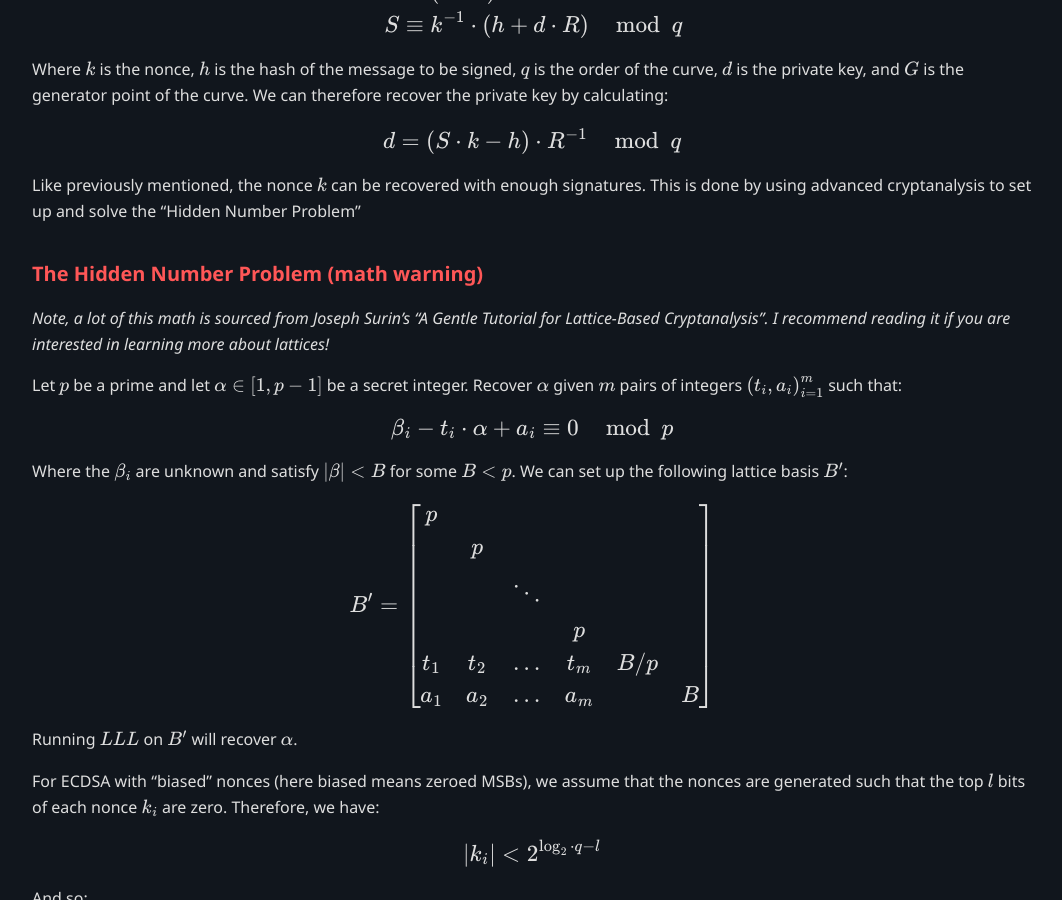
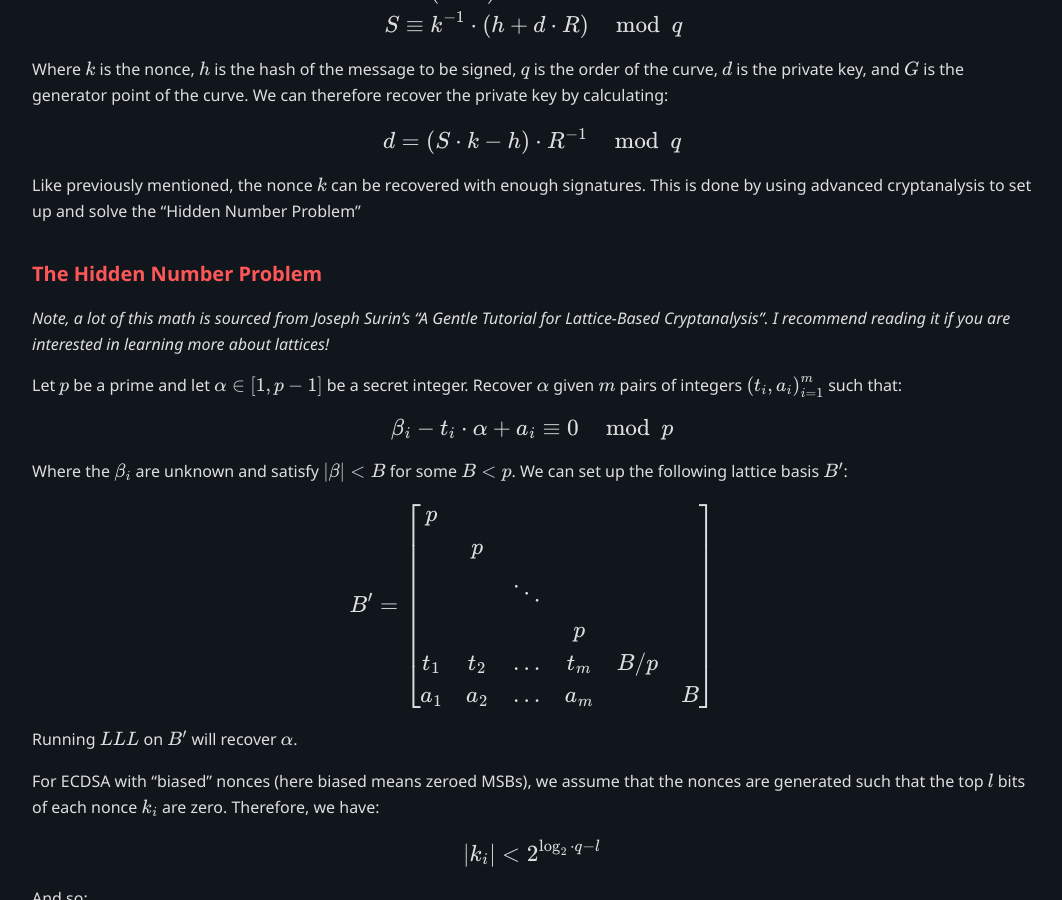
Before and after one commit to Zukane/zukane.github.io, a Jekyll site: the page built from docs/_posts/2025-03-10-my-signed-nonsense.md, in a window 1280 px wide and 900 px high, scrolled down 2334 px. Shown: the whole window, without its empty margins (108-1170 px from the left). Built offline with Jekyll 4.4.1, drawn with Linux system fonts in a browser that asks for light colours.

Commit message:
title fix

```diff
--- a/docs/_posts/2025-03-10-my-signed-nonsense.md
+++ b/docs/_posts/2025-03-10-my-signed-nonsense.md
@@ -95,7 +95,7 @@ $$
 
 Like previously mentioned, the nonce $k$ can be recovered with enough signatures. This is done by using advanced cryptanalysis to set up and solve the "Hidden Number Problem"
 
-##### The Hidden Number Problem (math warning)
+##### The Hidden Number Problem
 *Note, a lot of this math is sourced from Joseph Surin's "A Gentle Tutorial for Lattice-Based Cryptanalysis". I recommend reading it if you are interested in learning more about lattices!*
 
 Let $p$ be a prime and let $\alpha \in [1, p-1]$ be a secret integer. Recover $\alpha$ given $m$ pairs of integers $\{(t_{i},a_{i})\}^{m}_{i=1}$ such that:
```
